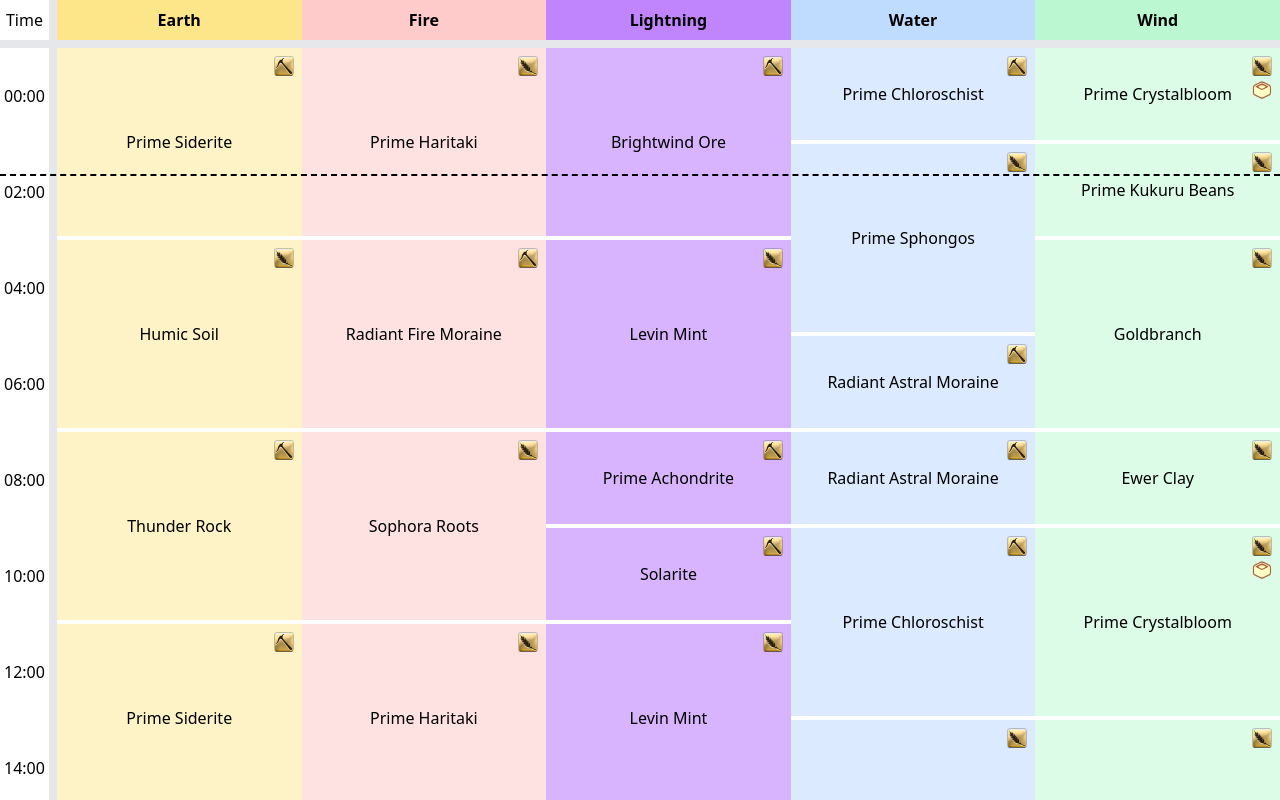
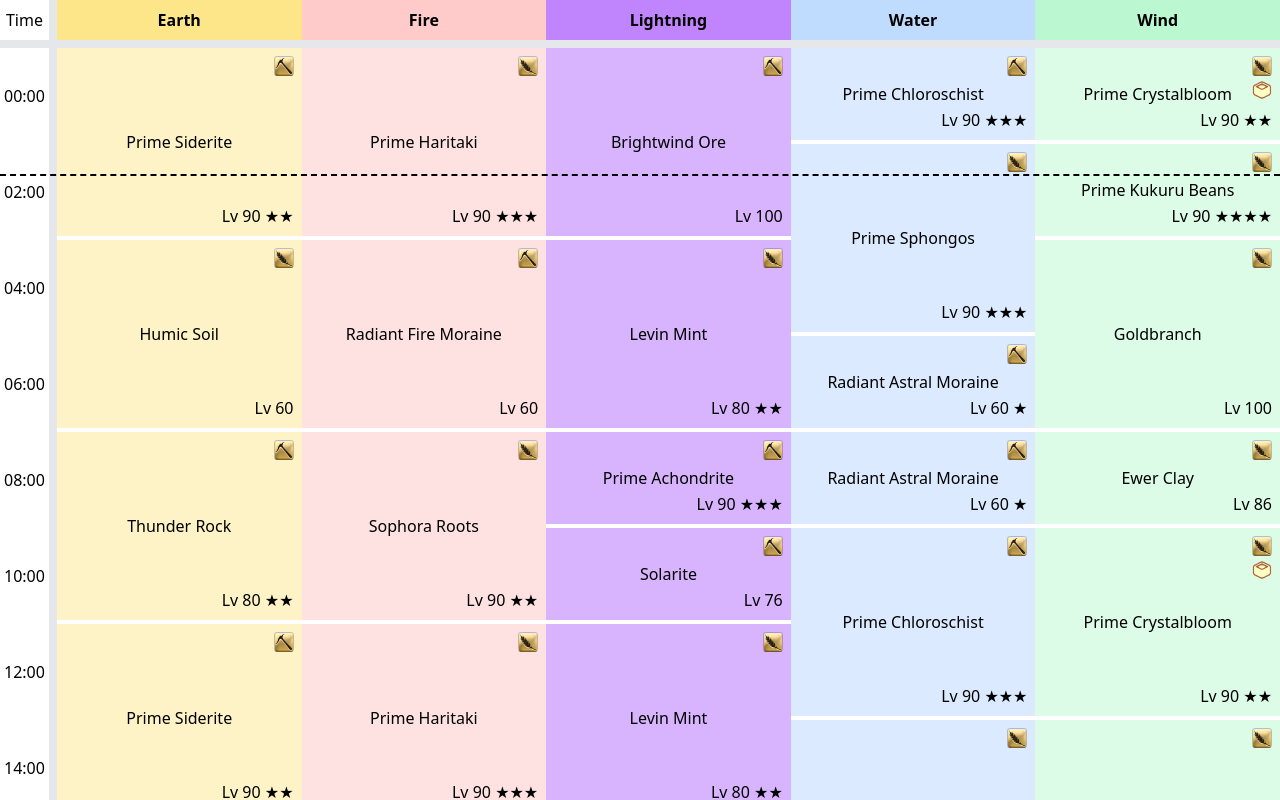
Before and after one commit to xurion/ffxiv-crystal-cluster-gathering, a React (Vite) app: page / in a window 1280 px wide. Shown: the top 800 px of the page. Built offline with nearby package versions, Linux system fonts and the light colour scheme.

Commit message:
Add stars

```diff
--- a/src/Entry.tsx
+++ b/src/Entry.tsx
@@ -27,6 +27,9 @@ export const Entry = ({ className, entry }: Props) => {
         />
         {entry.collectable && <img className="w-5" src={collectableIcon} />}
       </div>
+      <div className="absolute bottom-2 right-2">
+        Lv {entry.level} {Array.from({ length: entry.stars }).map(() => "★")}
+      </div>
     </Cell>
   );
 };
```
